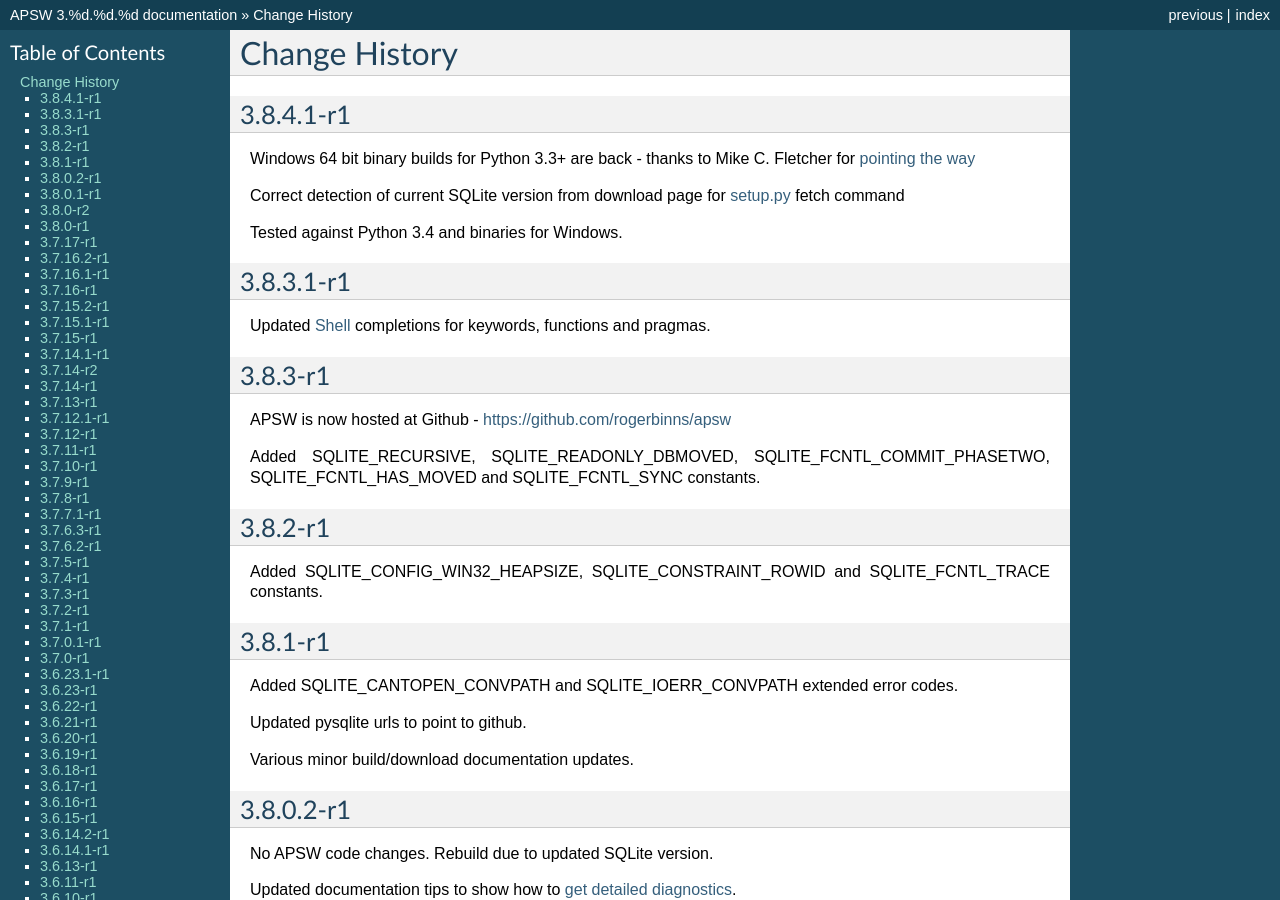
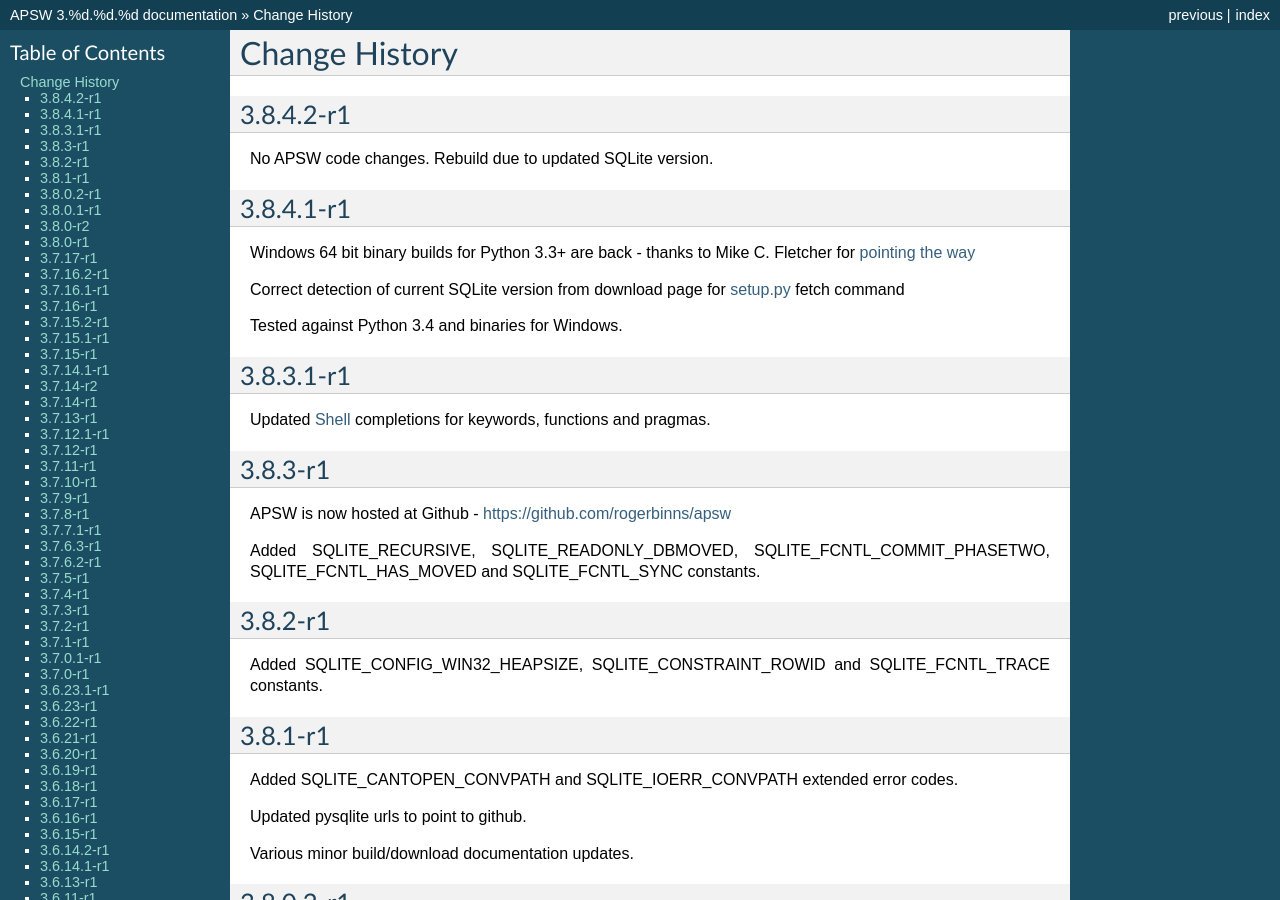
Before and after one commit to rogerbinns/apsw, a Sphinx documentation site: the page built from doc/changes.rst, in a window 1280 px wide and 900 px high. Built offline with Sphinx 7.4.7, drawn with Linux system fonts in a browser that asks for light colours; pages that are not in the unit, such as notebooks, are missing from menus; the version number is read from the project's files by our own code.

Commit message:
Rather short changelog

```diff
--- a/doc/changes.rst
+++ b/doc/changes.rst
@@ -1,6 +1,11 @@
 Change History
 **************
 .. currentmodule:: apsw
+
+3.8.4.2-r1
+==========
+
+No APSW code changes.  Rebuild due to updated SQLite version.
 
 3.8.4.1-r1
 ==========
```
